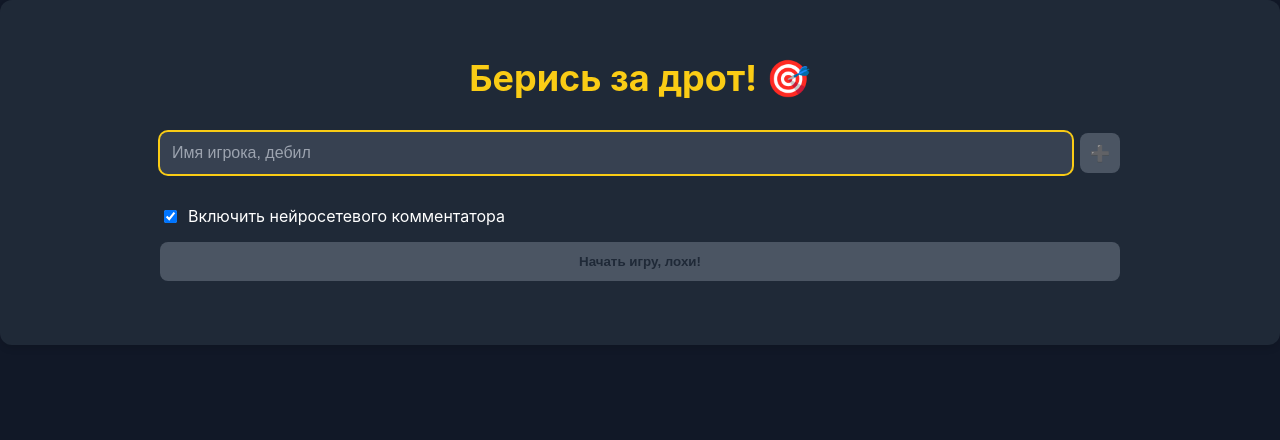
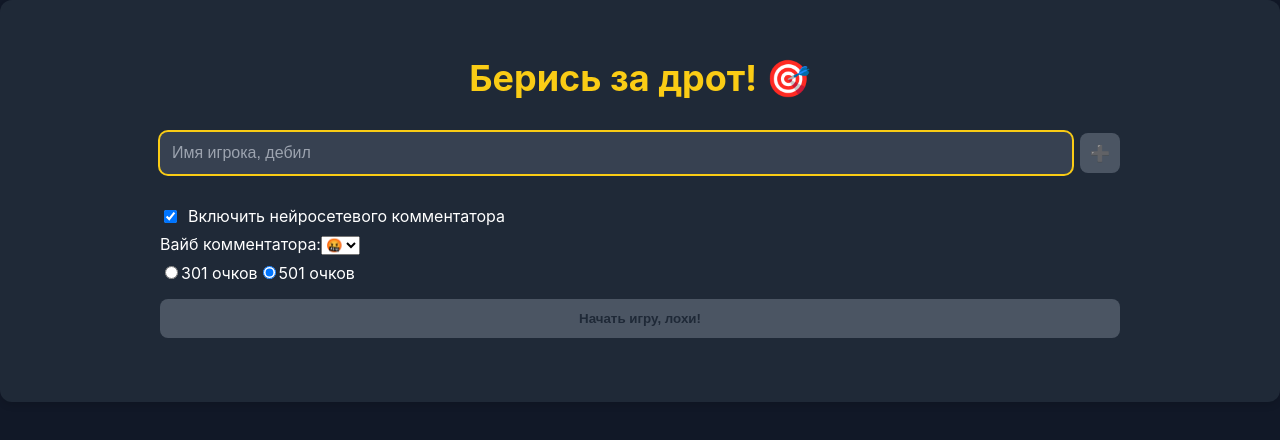
Before and after one commit to Rarity/drots, a React (Vite) app in the folder darts-scoreboard/: page / in a window 1280 px wide. Shown: the top 440 px of the page. Built offline with nearby package versions, Linux system fonts and the light colour scheme.

Commit message:
вынес ллм в отдельное апи, добавил вайбы и опции для начала игры

```diff
--- a/darts-scoreboard/src/App.tsx
+++ b/darts-scoreboard/src/App.tsx
@@ -19,6 +19,8 @@ const App: React.FC = () => {
     error,
     round,
     useNeuralCommentator,
+    vibe,
+    initialScore,
     addPlayer,
     startGame,
     handleThrowInput,
@@ -30,6 +32,8 @@ const App: React.FC = () => {
     calculateTotalScore,
     clearError,
     setUseNeuralCommentator,
+    setVibe,
+    setInitialScore,
   } = useGameStore();
 
   const nameInputRef = useRef<HTMLInputElement>(null);
@@ -42,6 +46,10 @@ const App: React.FC = () => {
       throwInputRefs.current[0].focus();
     }
   }, [gameStarted, gameEnded, currentPlayerIndex]);
+
+  useEffect(() => {
+    console.log('useNeuralCommentator in UI:', useNeuralCommentator);
+  }, [useNeuralCommentator]);
 
   const handleKeyPress = (e: React.KeyboardEvent<HTMLInputElement>) => {
     if (e.key === 'Enter' && inputName.trim()) {
@@ -99,6 +107,40 @@ const App: React.FC = () => {
               />
               Включить нейросетевого комментатора
             </label>
+            <label className={styles.selectLabel}>
+              Вайб комментатора:
+              <select
+                value={vibe}
+                onChange={(e) => setVibe(e.target.value as 'angry' | 'friendly' | 'pity')}
+                className={styles.select}
+              >
+                <option value="angry">🤬</option>
+                <option value="friendly">😇</option>
+                <option value="pity">🥺</option>
+              </select>
+            </label>
+            <div className={styles.radioGroup}>
+              <label className={styles.radioLabel}>
+                <input
+                  type="radio"
+                  name="initialScore"
+                  value={301}
+                  checked={initialScore === 301}
+                  onChange={() => setInitialScore(301)}
+                />
+                301 очков
+              </label>
+              <label className={styles.radioLabel}>
+                <input
+                  type="radio"
+                  name="initialScore"
+                  value={501}
+                  checked={initialScore === 501}
+                  onChange={() => setInitialScore(501)}
+                />
+                501 очков
+              </label>
+            </div>
           </div>
           <button
             onClick={startGame}
--- /dev/null
+++ b/darts-scoreboard/src/api/neuroApi.ts
@@ -0,0 +1,52 @@
+export type Vibe = 'angry' | 'friendly' | 'pity';
+
+export const fetchInsultMessage = async (score: number, vibe: Vibe): Promise<string> => {
+  try {
+    let prompt: string;
+    switch (vibe) {
+      case 'angry':
+        prompt = `Ты злой, хамский комментатор на дартсе. Игрок набрал ${score} очков (макс. 180).
+        - <30: гноби, унижай, матерись.
+        - 30-50: язви, но с матом.
+        - 50-160: грубо хвали, с сарказмом.
+        - >160: ори, будто он бог.
+        Коротко, до 60 символов, мат без цензуры. /no_think`;
+        break;
+      case 'friendly':
+        prompt = `Ты дружелюбный комментатор на дартсе. Игрок набрал ${score} очков (макс. 180).
+        - <30: мягко подбодри, без мата.
+        - 30-50: похвали за усилие.
+        - 50-160: хвали с энтузиазмом.
+        - >160: восхищайся, как легендой.
+        Коротко, до 60 символов. /no_think`;
+        break;
+      case 'pity':
+        prompt = `Ты жалостливый комментатор на дартсе. Игрок набрал ${score} очков (макс. 180).
+        - <30: пожалей, успокой.
+        - 30-50: посочувствуй, но подбодри.
+        - 50-160: похвали с сочувствием.
+        - >160: восхищайся с теплотой.
+        Коротко, до 60 символов. /no_think`;
+        break;
+      default:
+        prompt = 'Что-то пошло не так, дебил! /no_think';
+    }
+
+    const response = await fetch('http://localhost:11434/api/generate', {
+      method: 'POST',
+      headers: { 'Content-Type': 'application/json' },
+      body: JSON.stringify({
+        model: 'qwen3:8b',
+        prompt,
+        max_tokens: 60,
+        temperature: 0.7,
+        stream: false,
+      }),
+    });
+    const data = await response.json();
+    return data.response?.replace(/<think>|<\/think>/g, "")?.trim()  || 'Блять, нейронка сдохла, но ты лох!';
+  } catch (error) {
+    console.error('Ошибка API:', error);
+    return 'Блять, нейронка сдохла, но ты всё равно лох!';
+  }
+};
--- a/darts-scoreboard/src/store/gameStore.ts
+++ b/darts-scoreboard/src/store/gameStore.ts
@@ -1,5 +1,6 @@
 import { create } from 'zustand';
 import { Modifier } from '../constants';
+import { fetchInsultMessage, Vibe } from '../api/neuroApi';
 
 interface Player {
   name: string;
@@ -22,6 +23,8 @@ interface GameState {
   error: string | null;
   round: number;
   useNeuralCommentator: boolean;
+  vibe: Vibe;
+  initialScore: 301 | 501;
   addPlayer: (name: string) => void;
   startGame: () => void;
   handleThrowInput: (rowIndex: number, score: number | undefined, modifier: Modifier) => void;
@@ -33,37 +36,11 @@ interface GameState {
   calculateTotalScore: () => number;
   clearError: () => void;
   setUseNeuralCommentator: (value: boolean) => void;
+  setVibe: (vibe: Vibe) => void;
+  setInitialScore: (score: 301 | 501) => void;
 }
 
-const INITIAL_SCORE = 501;
 const THROW_COUNT = 3;
-
-const fetchInsultMessage = async (score: number): Promise<string> => {
-  try {
-    const prompt = `Ты злой, хамский комментатор на дартсе. Игрок набрал ${score} очков (макс. 180).
-    - <30: гноби, унижай, матерись.
-    - 30-50: язви, но с матом.
-    - 50-160: грубо хвали, с сарказмом.
-    - >160: ори, будто он бог.
-    Коротко, до 60 символов, мат без цензуры. /no_think`;
-    const response = await fetch('http://localhost:11434/api/generate', {
-      method: 'POST',
-      headers: { 'Content-Type': 'application/json' },
-      body: JSON.stringify({
-        model: 'qwen3:8b',
-        prompt,
-        max_tokens: 60,
-        temperature: 0.7,
-        stream: false,
-      }),
-    });
-    const data = await response.json();
-    return data.response?.replace(/<think>|<\/think>/g, "")?.trim() || 'Блять, нейронка сдохла, но ты лох!';
-  } catch (error) {
-    console.error('Ошибка API:', error);
-    return 'Блять, нейронка сдохла, но ты всё равно лох!';
-  }
-};
 
 export const useGameStore = create<GameState>((set, get) => ({
   players: [],
@@ -76,10 +53,12 @@ export const useGameStore = create<GameState>((set, get) => ({
   error: null,
   round: 1,
   useNeuralCommentator: true,
+  vibe: 'angry',
+  initialScore: 501,
 
   addPlayer: (name) =>
     set((state) => ({
-      players: [...state.players, { name, score: INITIAL_SCORE, throws: [] }],
+      players: [...state.players, { name, score: state.initialScore, throws: [] }],
       inputName: '',
     })),
 
@@ -120,7 +99,6 @@ export const useGameStore = create<GameState>((set, get) => ({
       isBust,
     };
 
-    // Раздача мест
     let nextPlace = 1;
     const usedPlaces = newPlayers
       .filter((p) => p.place !== undefined)
@@ -160,7 +138,7 @@ export const useGameStore = create<GameState>((set, get) => ({
     });
 
     if (state.useNeuralCommentator && totalScore > 0) {
-      fetchInsultMessage(totalScore).then((message) => {
+      fetchInsultMessage(totalScore, state.vibe).then((message) => {
         set((prev) => {
           const updatedPlayers = [...prev.players];
           updatedPlayers[state.currentPlayerIndex] = {
@@ -185,6 +163,8 @@ export const useGameStore = create<GameState>((set, get) => ({
       error: null,
       round: 1,
       useNeuralCommentator: false,
+      vibe: 'angry',
+      initialScore: 501,
     }),
 
   setHistoryPlayer: (player) => set({ historyPlayer: player }),
@@ -222,4 +202,8 @@ export const useGameStore = create<GameState>((set, get) => ({
       console.log('setUseNeuralCommentator:', value);
       return { useNeuralCommentator: value };
     }),
+
+  setVibe: (vibe) => set({ vibe }),
+
+  setInitialScore: (score) => set({ initialScore: score }),
 }));
```
